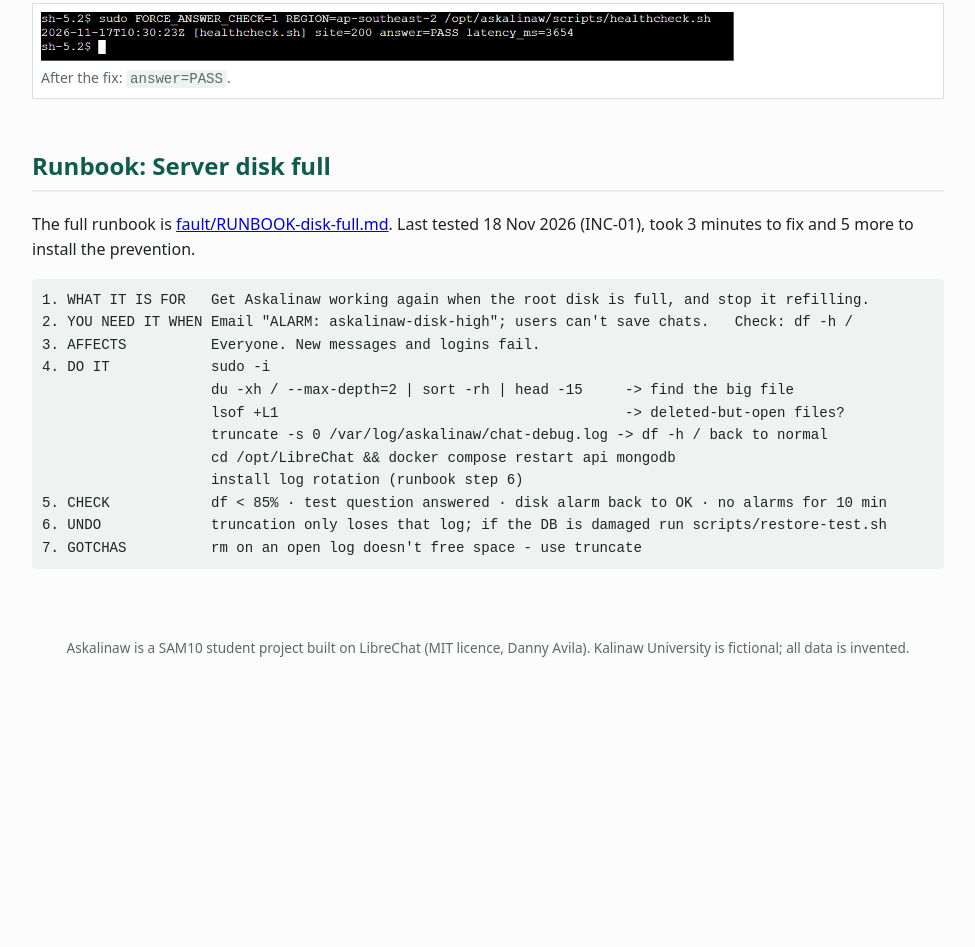
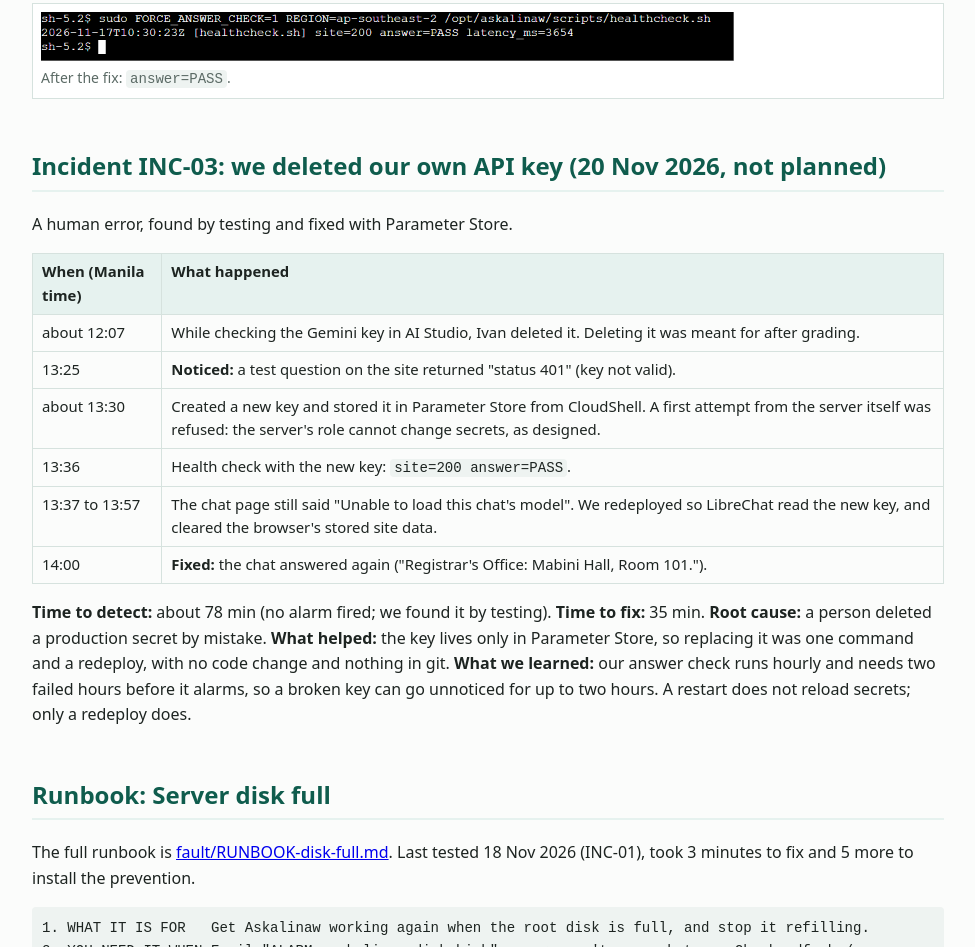
Before and after one commit to 000Robert000/Askalinaw, a plain HTML site: page docs/incident.html in a window 1280 px wide. Shown: the part 4739-5686 px from the top of the page, without its empty margins (152-1127 px from the left). Before the commit the page ends 5428 px from the top, so only its background shows below. Drawn offline with Linux system fonts and the light colour scheme.

Commit message:
Ivan: INC-03 deleted API key, Registrar test question, graph caption

```diff
--- a/docs/incident.html
+++ b/docs/incident.html
@@ -66,6 +66,21 @@ and users get errors. Restarting alone would not have helped: the file would sti
 <figure><img src="img/e15-model-test.png" alt="Model test"><figcaption>The measurement behind the fix: flash timed out, flash-lite answered in 6.5 s.</figcaption></figure>
 <figure><img src="img/e15-429-fixed.png" alt="Fixed"><figcaption>After the fix: <code>answer=PASS</code>.</figcaption></figure>
 
+<h2>Incident INC-03: we deleted our own API key (20 Nov 2026, not planned)</h2>
+<p>A human error, found by testing and fixed with Parameter Store.</p>
+<table>
+<tr><th>When (Manila time)</th><th>What happened</th></tr>
+<tr><td>about 12:07</td><td>While checking the Gemini key in AI Studio, Ivan deleted it. Deleting it was meant for after grading.</td></tr>
+<tr><td>13:25</td><td><b>Noticed:</b> a test question on the site returned "status 401" (key not valid).</td></tr>
+<tr><td>about 13:30</td><td>Created a new key and stored it in Parameter Store from CloudShell. A first attempt from the server itself was refused: the server's role cannot change secrets, as designed.</td></tr>
+<tr><td>13:36</td><td>Health check with the new key: <code>site=200 answer=PASS</code>.</td></tr>
+<tr><td>13:37 to 13:57</td><td>The chat page still said "Unable to load this chat's model". We redeployed so LibreChat read the new key, and cleared the browser's stored site data.</td></tr>
+<tr><td>14:00</td><td><b>Fixed:</b> the chat answered again ("Registrar's Office: Mabini Hall, Room 101.").</td></tr>
+</table>
+<p><b>Time to detect:</b> about 78 min (no alarm fired; we found it by testing). <b>Time to fix:</b> 35 min.
+<b>Root cause:</b> a person deleted a production secret by mistake. <b>What helped:</b> the key lives only in Parameter Store, so replacing it was one command and a redeploy, with no code change and nothing in git.
+<b>What we learned:</b> our answer check runs hourly and needs two failed hours before it alarms, so a broken key can go unnoticed for up to two hours. A restart does not reload secrets; only a redeploy does.</p>
+
 <h2 id="runbook">Runbook: Server disk full</h2>
 <p>The full runbook is <a href="https://github.com/000Robert000/Askalinaw/blob/main/fault/RUNBOOK-disk-full.md">fault/RUNBOOK-disk-full.md</a>. Last tested 18 Nov 2026 (INC-01), took 3 minutes to fix and 5 more to install the prevention.</p>
 <pre>
```
Also changed, not shown: docs/results.html (+2 -2 lines).
